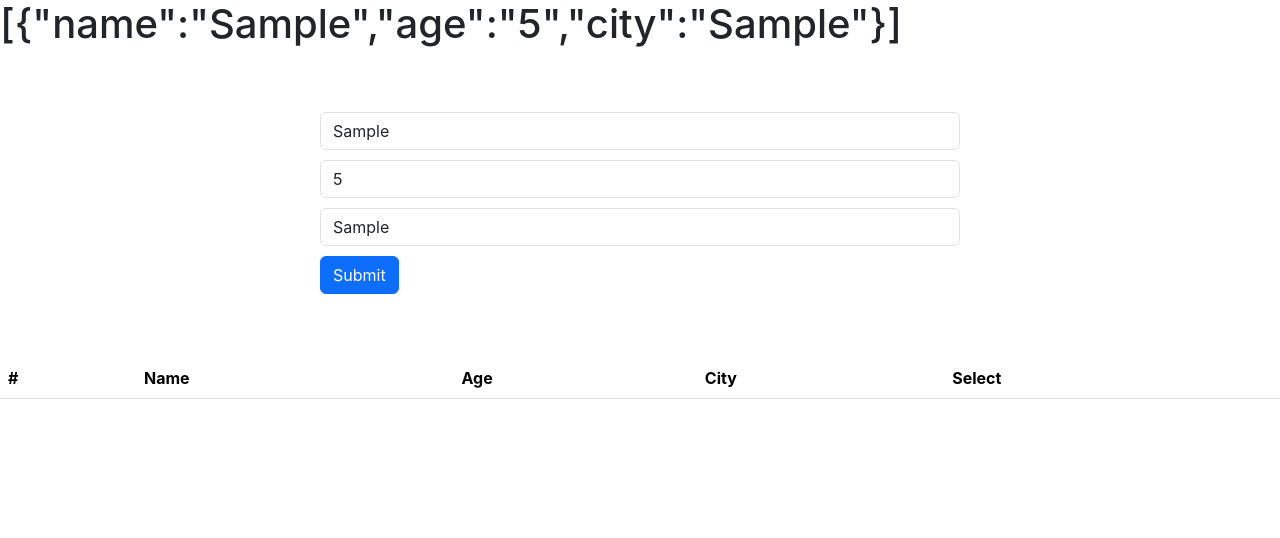
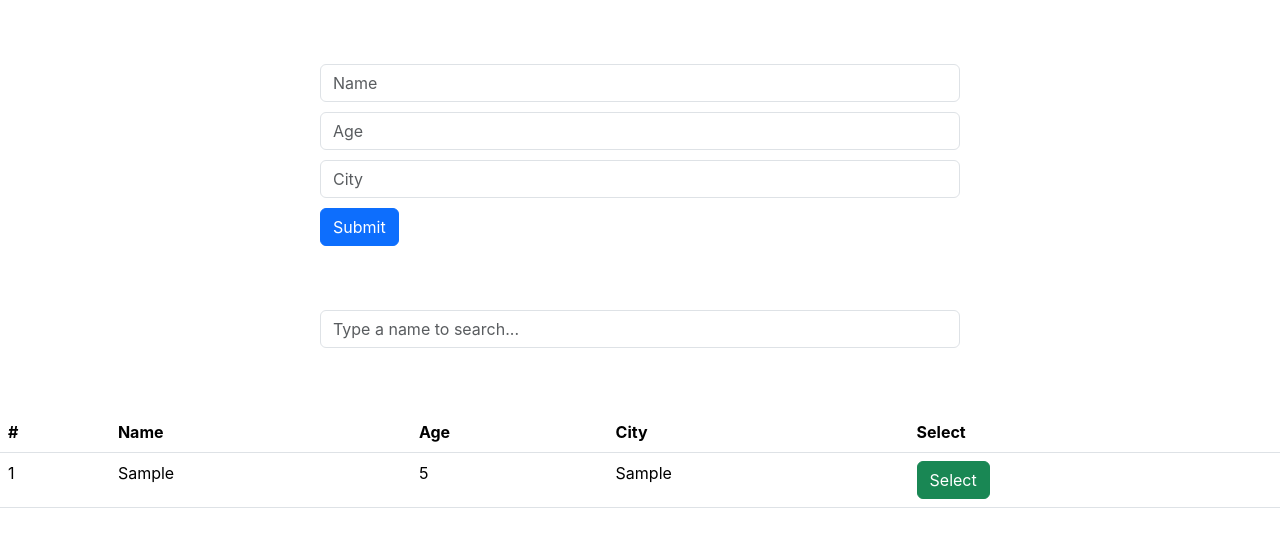
Before and after one commit to eleonardoro/react-crud, a React (Create React App) app: page / in a window 1280 px wide. Both pictures are taken after typing "Sample", "5", "Sample" into the empty fields and a click on the button "Submit". Shown: the top 538 px of the page. Built offline with nearby package versions, Linux system fonts and the light colour scheme.

Commit message:
buttons and searching working

```diff
--- a/src/App.css
+++ b/src/App.css
@@ -10,3 +10,8 @@ form input {
 form input[type="button"] {
   margin-right: 10px;
 }
+
+.search{
+  width: 50%;
+  margin: 5% auto;
+}
--- a/src/App.js
+++ b/src/App.js
@@ -4,6 +4,7 @@ import Form from "./Form";
 import Table from "./Table";
 
 function App() {
+  const [vectorIndex, setVectorIndex] = useState("");
   const [btnSubmit, setBtnSubmit] = useState(true);
   const [name, setName] = useState("");
   const [age, setAge] = useState("");
@@ -18,19 +19,74 @@ function App() {
     };
 
     setVector([...vector, obj]);
+
+    cleanFields();
+
+  };
+
+  const select = (index) => {
+    setVectorIndex(index);
+    setName(vector[index].name);
+    setAge(vector[index].age);
+    setCity(vector[index].city);
+
+    setBtnSubmit(false);
+  };
+
+  const edit = () => {
+    let obj = {
+      name: name,
+      age: age,
+      city: city,
+    };
+
+    let vectorCopy = [...vector];
+    vectorCopy[vectorIndex] = obj;
+
+    setVector(vectorCopy);
+
+    cleanFields();
+    setBtnSubmit(true);
+  };
+
+  const deleteIndex = () => {
+    let vectorCopy = [...vector];
+    vectorCopy.splice(vectorIndex, 1);
+
+    setVector(vectorCopy);
+
+    cleanFields();
+    setBtnSubmit(true);
+  };
+
+  const cancel = () => {
+    cleanFields();
+
+    setBtnSubmit(true);
+  };
+
+  const cleanFields = () => {
+    setName("");
+    setAge("");
+    setCity("");
   };
 
   return (
     <div>
-      <h1>{JSON.stringify(vector)}</h1>
       <Form
         btnSubmit={btnSubmit}
         setName={setName}
         setAge={setAge}
         setCity={setCity}
         register={register}
+        name={name}
+        age={age}
+        city={city}
+        edit={edit}
+        deleteIndex={deleteIndex}
+        cancel={cancel}
       />
-      <Table />
+      <Table vector={vector} select={select} />
     </div>
   );
 }
--- a/src/Form.js
+++ b/src/Form.js
@@ -1,22 +1,37 @@
-function Form({ btnSubmit, setName, setAge, setCity, register }) {
+function Form({
+  btnSubmit,
+  setName,
+  setAge,
+  setCity,
+  register,
+  name,
+  age,
+  city,
+  edit,
+  deleteIndex,
+  cancel,
+}) {
   return (
     <form>
       <input
         type="text"
         placeholder="Name"
         className="form-control"
+        value={name}
         onChange={(e) => setName(e.target.value)}
       />
       <input
         type="number"
         placeholder="Age"
         className="form-control"
+        value={age}
         onChange={(e) => setAge(e.target.value)}
       />
       <input
         type="text"
         placeholder="City"
         className="form-control"
+        value={city}
         onChange={(e) => setCity(e.target.value)}
       />
 
@@ -29,9 +44,24 @@ function Form({ btnSubmit, setName, setAge, setCity, register }) {
         />
       ) : (
         <div>
-          <input type="button" value="Save" className="btn btn-secondary" />
-          <input type="button" value="Delete" className="btn btn-danger" />
-          <input type="button" value="Cancel" className="btn btn-success" />
+          <input
+            type="button"
+            onClick={edit}
+            value="Save"
+            className="btn btn-secondary"
+          />
+          <input
+            type="button"
+            onClick={deleteIndex}
+            value="Delete"
+            className="btn btn-danger"
+          />
+          <input
+            type="button"
+            onClick={cancel}
+            value="Cancel"
+            className="btn btn-success"
+          />
         </div>
       )}
     </form>
--- a/src/Table.js
+++ b/src/Table.js
@@ -1,5 +1,17 @@
-function Table() {
+import { useState } from "react";
+
+function Table({ vector, select }) {
+  const [search, setSearch] = useState("");
+
   return (
+    <div>
+      <input
+        type="text"
+        onChange={(e) => setSearch(e.target.value)}
+        placeholder="Type a name to search..."
+        className="form-control search"
+      />
+
       <table className="table">
         <thead>
           <tr>
@@ -9,10 +21,30 @@ function Table() {
             <th>City</th>
             <th>Select</th>
           </tr>
+        </thead>
 
-        <tbody></tbody>
-      </thead>
+        <tbody>
+          {vector
+            .filter(obj => obj.name.includes(search))
+            .map((obj, index) => (
+              <tr key={index}>
+                <td>{index + 1}</td>
+                <td>{obj.name}</td>
+                <td>{obj.age}</td>
+                <td>{obj.city}</td>
+                <td>
+                  <button
+                    className="btn btn-success"
+                    onClick={() => select(index)}
+                  >
+                    Select
+                  </button>
+                </td>
+              </tr>
+            ))}
+        </tbody>
       </table>
+    </div>
   );
 }
 
```
Lines whose indentation alone changed are shown as unchanged.
